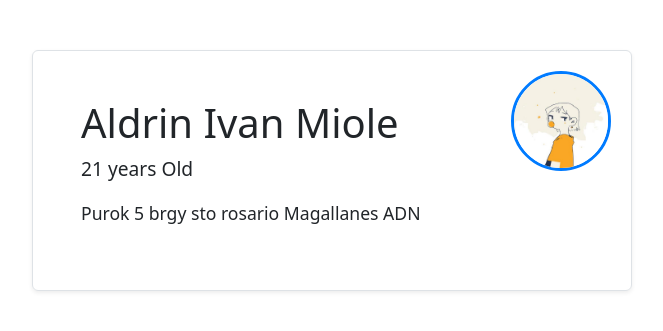
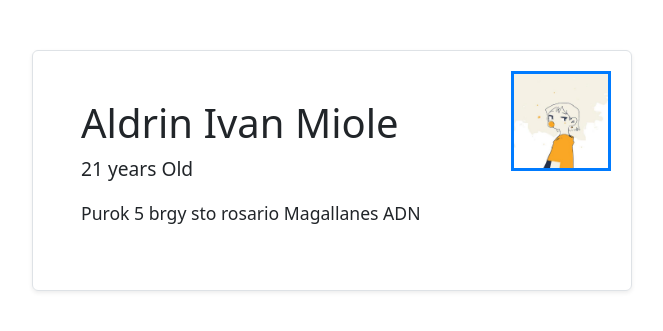
Before and after one commit to Drinzxxz/Week1_Day2, a Flask app: page /profile in a window 1280 px wide. Shown: the top 331 px of the page, without its empty margins (516-1179 px from the left). Run offline with Flask 3, Linux system fonts and the light colour scheme; a user stored in the database is signed in.

Commit message:
profile.html

```diff
--- a/templates/profile.html
+++ b/templates/profile.html
@@ -5,7 +5,7 @@
 <div class="border rounded p-5 shadow-sm" style="max-width: 600px; margin: 50px 50px 50px auto; position: relative;">
     <img src="{{ url_for('static', filename='uploads/' + user.image_filename) }}"
     alt="Profile Picture"
-    style="width: 100px; height: 100px; object-fit: cover; position: absolute; top: 20px; right: 20px; border: 3px solid #007bff; border-radius: 50%;">
+    style="width: 100px; height: 100px; object-fit: cover; position: absolute; top: 20px; right: 20px; border: 3px solid #007bff;">
 
     <h1>{{ user.name }}</h1>
     <p style="font-size: 1.2rem;">{{ age }} years Old</p>
```
